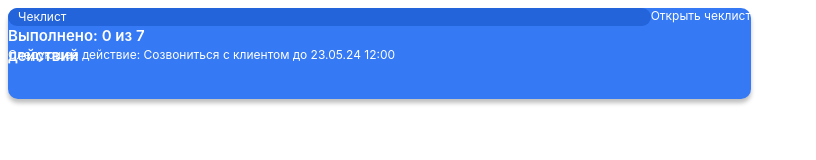
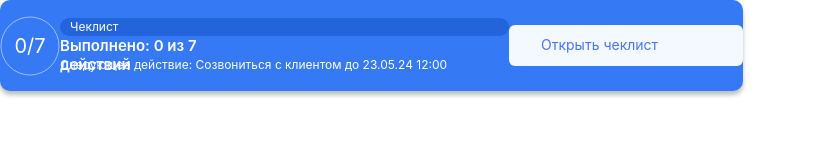
Before and after one commit to Regishaa/Test, a plain HTML site: page src/index.html in a window 1280 px wide. Shown: the whole page, without its empty margins (0-816 px from the left). Drawn offline with Linux system fonts and the light colour scheme.

Commit message:
edit: edit progress-bar

```diff
--- a/src/index.html
+++ b/src/index.html
@@ -8,7 +8,15 @@
 </head>
 <body>
     <div class="card">
-        <div class="progress-bar"></div>
+        <div class="progress-bar">
+            <div class="percent">
+                <svg>
+                    <circle cx="30" cy="30" r="29"></circle>
+                    <circle cx="30" cy="30" r="29"></circle>
+                </svg>
+                <div class="progress-bar-text"><span id="num">0</span>/7</div>
+            </div>
+        </div>
         <div class="card-main-info">
             <div class="card-type">
                 <div class="card-type-frame"></div>
--- a/src/style.css
+++ b/src/style.css
@@ -1,3 +1,7 @@
+* {
+    margin: 0;
+    padding: 0;
+}
 body {
     color: #FFFFFF;
     font-family: "Inter", sans-serif;
@@ -13,7 +17,58 @@ body {
     box-shadow: 0 4px 4px 0 rgba(0, 0, 0, 0.25);
     display: flex;
     flex-direction: row;
-    justify-content: space-between;
+    justify-content: center;
+    align-items: center;
+    position: relative;
+}
+
+.progress-bar {
+    position: relative;
+    width: 60px;
+    height: 60px;
+    border-radius: 50%;
+    color: #FFFFFF;
+    background:#3579F5;
+
+}
+
+.percent svg {
+    position: relative;
+    width: 60px;
+    height: 60px;
+}
+
+.percent svg circle{
+    width: 60px;
+    height: 60px;
+    fill: none;
+    stroke-width: 1;
+    stroke: #FFFFFF;
+    stroke-dasharray: 200;
+    stroke-dashoffset: 200;
+}
+
+.percent svg circle:nth-child(1) {
+    stroke-dashoffset: 0;
+    stroke: rgba(255, 255, 255, 0.5);
+}
+
+.percent svg circle:nth-child(2) {
+    stroke-dashoffset: calc(200-(200 * 40) / 1);
+    stroke: #FFFFFF;
+}
+
+.progress-bar-text {
+    position: absolute;
+    top: 0;
+    left: 0;
+    width: 100%;
+    height: 100%;
+    display: flex;
+    align-items:center;
+    justify-content: center;
+    font-size: 20px;
+    line-height: 150%;
 }
 
 .card-main-info {
@@ -45,3 +100,13 @@ body {
     height: 18px;
     line-height: 150%;
 }
+
+.card-button {
+    border-radius: 6px;
+    width: 170px;
+    padding: 10px 32px;
+    background: #f4f8ff;
+    color: #4777ed;
+    font-size: 14px;
+    line-height: 143%;
+}
```
